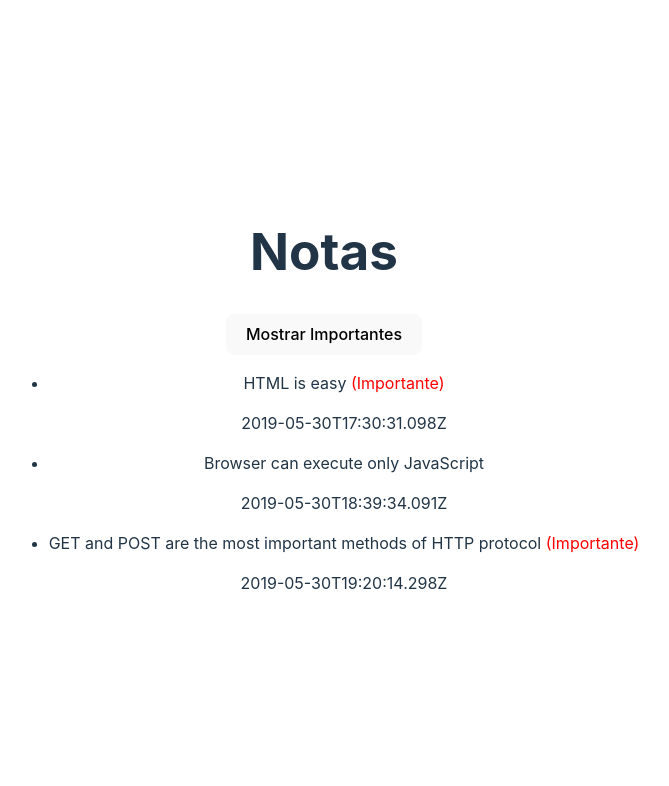
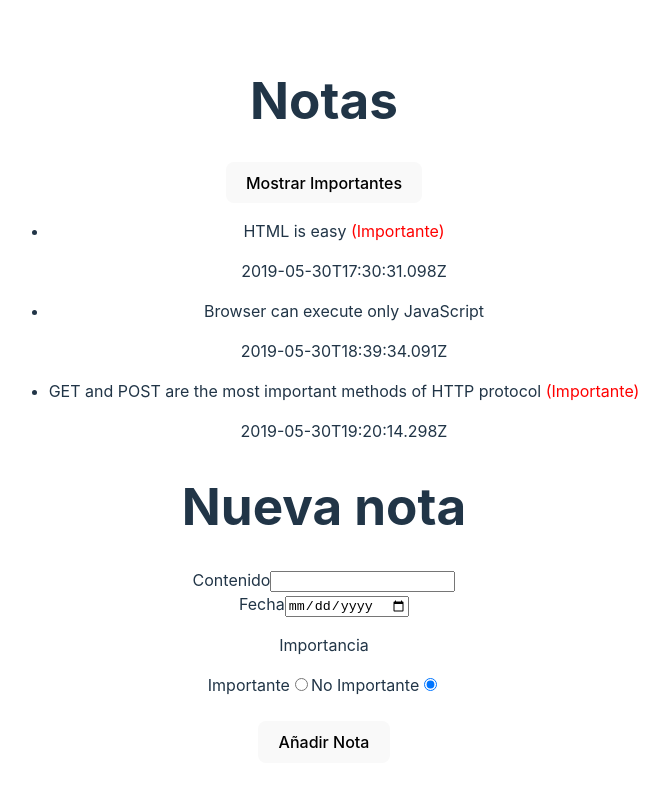
Before and after one commit to PatricioTristante/cosasEntornoCliente, a React (Vite) app: page / in a window 1280 px wide. Shown: the top 786 px of the page, without its empty margins (316-985 px from the left). Built offline with nearby package versions, Linux system fonts and the light colour scheme.

Commit message:
Ejercicio hecho

```diff
--- a/src/App.jsx
+++ b/src/App.jsx
@@ -1,13 +1,33 @@
+import { useState } from 'react'
 import './App.css'
 import GrupoNotas from './componentes/grupoNotas'
+import NotasForm from './componentes/notasForm'
+import notas from './mock-notas'
 
 function App() {
 
+  const [listaNotas, setListaNotas] = useState(notas);
+
+  function añadirNota(nota) {
+
+    console.log("Añadida nueva nota");
+
+    setListaNotas([...listaNotas, nota]);
+
+  }
+
   return (
-      <div>
-        <h1>Notas</h1>
-        <GrupoNotas></GrupoNotas>
-      </div>
+        <div>
+          <div>
+            <h1>Notas</h1>
+            <GrupoNotas notas={listaNotas}></GrupoNotas>
+          </div>
+          <div>
+            <h1>Nueva nota</h1>
+            <NotasForm nuevoID={listaNotas.reduce((max, nota) => (nota.id > max ? nota.id : max), 0) + 1}
+             añadirNota={añadirNota}></NotasForm>
+          </div>
+        </div>
   )
 }
 
--- a/src/componentes/grupoNotas.jsx
+++ b/src/componentes/grupoNotas.jsx
@@ -1,9 +1,8 @@
 import Nota from "./nota"
-import notas from '../mock-notas'
-import { useState } from "react";
+import { useState } from "react"
 
 
-function GrupoNotas() {
+function GrupoNotas(props) {
 
   const [filtrar, setFiltrar] = useState(false);
 
@@ -23,7 +22,7 @@ function GrupoNotas() {
     <div>
       <button onClick={filtrarImportantes}>{filtrar ? "Mostrar Todos" : "Mostrar Importantes"}</button>
       <ul>
-        {filtrar ? (notas.filter(esImportante)).map(muestraNota) : notas.map(muestraNota)}
+        {filtrar ? (props.notas.filter(esImportante)).map(muestraNota) : props.notas.map(muestraNota)}
       </ul>
     </div>
   )
--- /dev/null
+++ b/src/componentes/notasForm.jsx
@@ -0,0 +1,74 @@
+import { useState } from "react";
+
+function NotasForm(props) {
+
+    const NOTAINICIAL = {
+        id: '',
+        contenido: '',
+        fecha: '',
+        importante: false
+    };
+
+    const [nuevaNota, setNuevaNota] = useState(NOTAINICIAL);
+
+    nuevaNota.id = props.nuevoID;
+
+
+
+    const CONTENIDO = 'contenido';
+    const FECHA = 'fecha';
+    const IMPORTANCIA = 'importancia';
+
+    function asignarNota(event){
+
+        switch(event.target.id) {
+
+            case CONTENIDO: setNuevaNota({...nuevaNota,
+                                        contenido:event.target.value});
+                        break;
+
+            case FECHA: setNuevaNota({...nuevaNota,
+                                        fecha:event.target.value});
+                        break;
+
+            case "noImportante": setNuevaNota({...nuevaNota,
+                                        importante: false});
+                        break;
+            case "importante": setNuevaNota({...nuevaNota,
+                                        importante: true});
+                        break;
+
+            default: break;
+        }
+    }
+
+    //TODO Hacer que añada el elemento a la lista
+
+    function manejarFormulario(event) {
+
+        event.preventDefault();
+
+        props.añadirNota(nuevaNota);
+
+        setNuevaNota(NOTAINICIAL);
+    }
+
+    return (
+        <form id="formulario" onSubmit={manejarFormulario}>
+            <label htmlFor={CONTENIDO}>Contenido</label>
+            <input id={CONTENIDO} className={CONTENIDO} type="text" onChange={asignarNota} value={nuevaNota.contenido}></input><br></br>
+            <label>Fecha</label>
+            <input id={FECHA} className={FECHA} type="date" onChange={asignarNota} value={nuevaNota.fecha}></input><br></br>
+            <p>Importancia</p>
+            <label htmlFor="importante">Importante</label>
+            <input type="radio" onChange={asignarNota} name={IMPORTANCIA} id="importante"/>
+            <label htmlFor="noImportante">No Importante</label>
+            <input type="radio" onChange={asignarNota} name={IMPORTANCIA} id="noImportante" defaultChecked/>
+            <br />
+            <br />
+            <button>Añadir Nota</button>
+        </form>
+    )
+  }
+
+export default NotasForm
```
